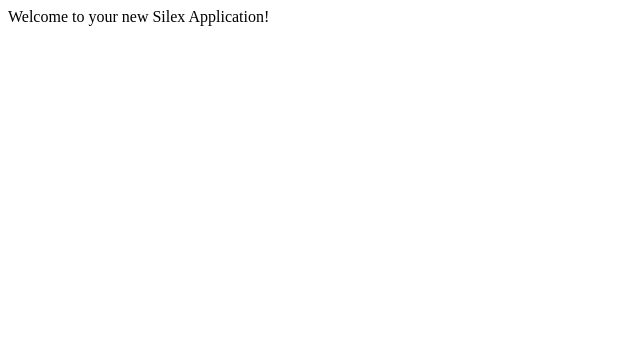
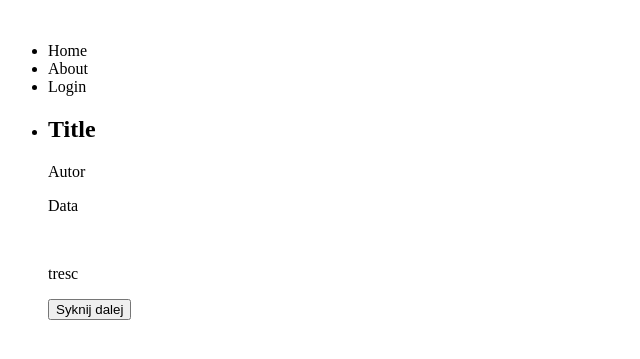
Before and after one commit to damiaNR10/ProjektJezInternetowe, a PHP site: template templates/index.html.twig in a window 1280 px wide. Shown: the top 359 px of the page, without its empty margins (0-640 px from the left). Run offline with PHP 8.4, Linux system fonts and the light colour scheme; the template is opened without the code that fills it, so the values that code supplies are empty; some libraries are stand-ins or nearby versions.

Commit message:
szkielet html

```diff
--- a/src/controllers.php
+++ b/src/controllers.php
@@ -9,7 +9,7 @@ use Symfony\Component\HttpKernel\Exception\NotFoundHttpException;
 //Request::setTrustedProxies(array('127.0.0.1'));
 
 $app->get('/', function () use ($app) {
-    return $app['twig']->render('index.html.twig', array());
+    return $app['twig']->render('layout.html.twig', array());
 })
 ->bind('homepage')
 ;
--- a/templates/index.html.twig
+++ b/templates/index.html.twig
@@ -1,5 +1 @@
 {% extends "layout.html.twig" %}
-
-{% block content %}
-    Welcome to your new Silex Application!
-{% endblock %}
--- a/templates/layout.html.twig
+++ b/templates/layout.html.twig
@@ -1,23 +1,56 @@
 <!DOCTYPE html>
 <html>
     <head>
-        <title>{% block title '' %} - My Silex Application</title>
+        <title>My blog</title>
 
         <link href="{{ asset('css/main.css') }}" rel="stylesheet" type="text/css" />
 
-        <script type="text/javascript">
-            var _gaq = _gaq || [];
-            _gaq.push(['_setAccount', 'UA-XXXXXXXX-X']);
-            _gaq.push(['_trackPageview']);
 
-            (function() {
-                var ga = document.createElement('script'); ga.type = 'text/javascript'; ga.async = true;
-                ga.src = ('https:' == document.location.protocol ? 'https://ssl' : 'http://www') + '.google-analytics.com/ga.js';
-                var s = document.getElementsByTagName('script')[0]; s.parentNode.insertBefore(ga, s);
-            })();
-        </script>
     </head>
     <body>
-        {% block content %}{% endblock %}
+        <header>
+            <div class="wrapper">
+                <img src="">
+                <ul>
+                    <li>
+                        <a>Home</a>
+                    </li>
+                    <li>
+                        <a>About</a>
+                    </li>
+                    <li>
+                        <a>Login</a>
+                    </li>
+                </ul>
+            </div>
+        </header>
+        <main>
+            <div class="postslist">
+                <ul>
+                    <li>
+                        <article>
+                            <div>
+                                <h2>Title</h2>
+                                <p>Autor</p>
+                                <p>Data</p>
+                            </div>
+                            <div>
+                                <img src="">
+                            </div>
+                            <div>
+                                <p>tresc</p>
+                                <button>Syknij dalej</button>
+                            </div>
+                        </article>
+                    </li>
+                </ul>
+            </div>
+            <div class="info">
+
+            </div>
+        </main>
+        <footer>
+
+        </footer>
     </body>
 </html>
```
